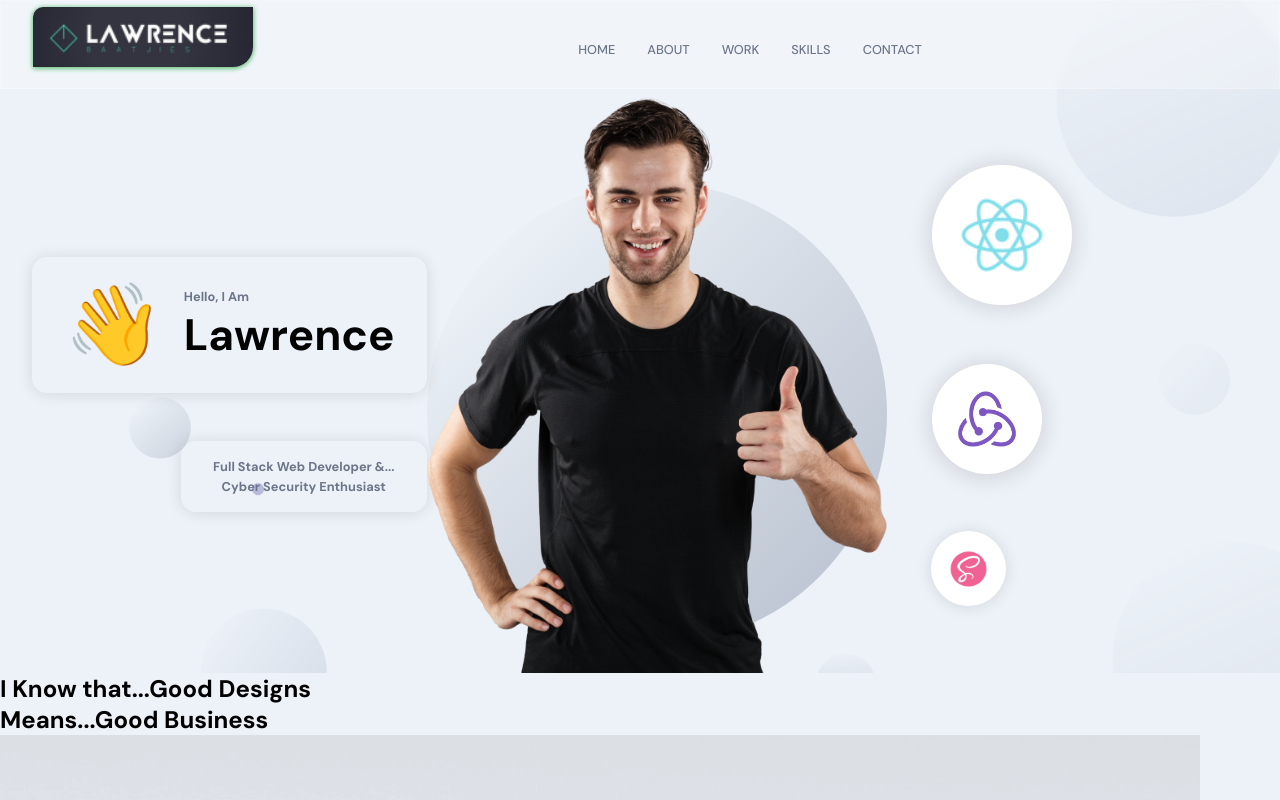
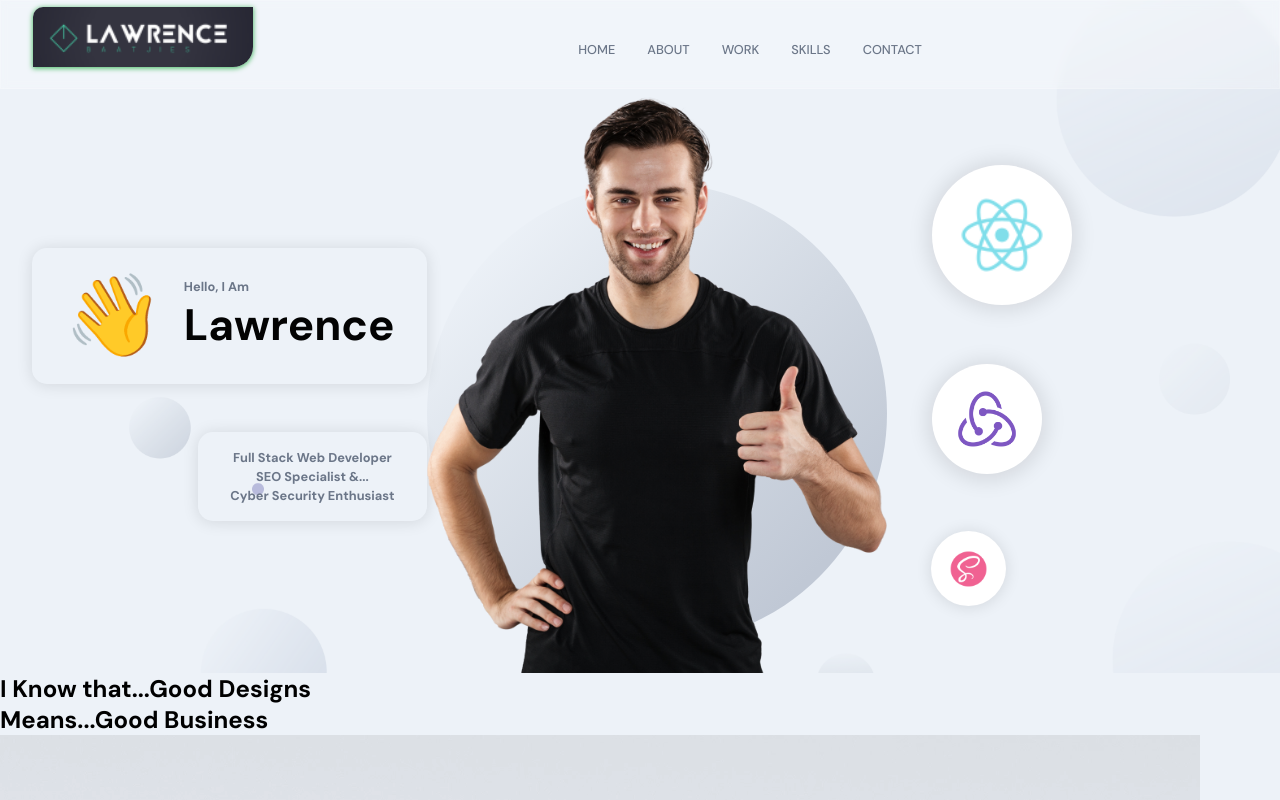
Before and after one commit to LawrenceBaatjies/fullstack_portfolio, a React (Create React App) app in the folder frontend_react/: page / in a window 1280 px wide. Shown: the top 800 px of the page. Built offline with nearby package versions, Linux system fonts and the light colour scheme.

Commit message:
Update Header.jsx

```diff
--- a/frontend_react/src/container/Header/Header.jsx
+++ b/frontend_react/src/container/Header/Header.jsx
@@ -31,7 +31,8 @@ const Header = () => {
           </div>
         </div>
         <div className="tag-cmp app__flex">
-        <h4 className="p-text">Full Stack Web Developer &...</h4>
+        <h2 className="p-text">Full Stack Web Developer </h2>
+        <h3 className="p-text">SEO Specialist &...</h3>
         <h4 className="p-text">Cyber Security Enthusiast</h4>
         </div>
       </div>
```
